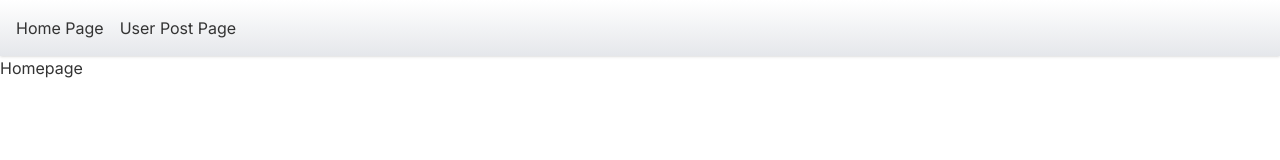
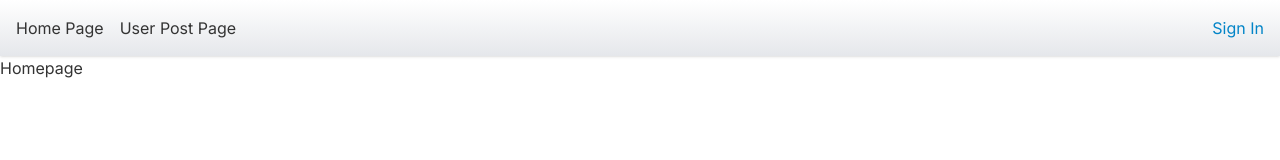
Before and after one commit to promie/nextjs-auth, a Next.js app: page / in a window 1280 px wide. Shown: the top 160 px of the page. Built offline with nearby package versions, Linux system fonts and the light colour scheme; no server answers.

Commit message:
NEXT-17 constructed the SignInButton component

```diff
--- a/src/app/api/auth/[...nextauth]/route.ts
+++ b/src/app/api/auth/[...nextauth]/route.ts
@@ -10,7 +10,7 @@ const handler = NextAuth({
         password: { label: 'Password', type: 'password' },
       },
       async authorize(credentials, req) {
-        const res = await fetch('api/login', {
+        const res = await fetch('http://localhost:3000/api/login', {
           method: 'POST',
           headers: {
             'Content-Type': 'application/json',
--- a/src/components/AppBar.tsx
+++ b/src/components/AppBar.tsx
@@ -1,5 +1,8 @@
+'use client'
+
 import { FC } from 'react'
 import Link from 'next/link'
+import SignInButton from '@components/SignInButton'
 
 const AppBar: FC = () => {
   return (
@@ -10,6 +13,7 @@ const AppBar: FC = () => {
       <Link className="transition-colors hover:text-blue-500" href="/user-post">
         User Post Page
       </Link>
+      <SignInButton />
     </header>
   )
 }
--- /dev/null
+++ b/src/components/SignInButton.tsx
@@ -0,0 +1,25 @@
+import { FC } from 'react'
+import { useSession, signIn, signOut } from 'next-auth/react'
+
+const SignInButton: FC = () => {
+  const { data: session } = useSession()
+
+  if (session && session.user) {
+    return (
+      <div className="flex gap-4 ml-auto">
+        <p className="text-sky-600">{session.user.name}</p>
+        <button onClick={() => signOut()} className="text-red-600">
+          Sign Out
+        </button>
+      </div>
+    )
+  }
+
+  return (
+    <button onClick={() => signIn()} className="text-sky-600 ml-auto">
+      Sign In
+    </button>
+  )
+}
+
+export default SignInButton
```
